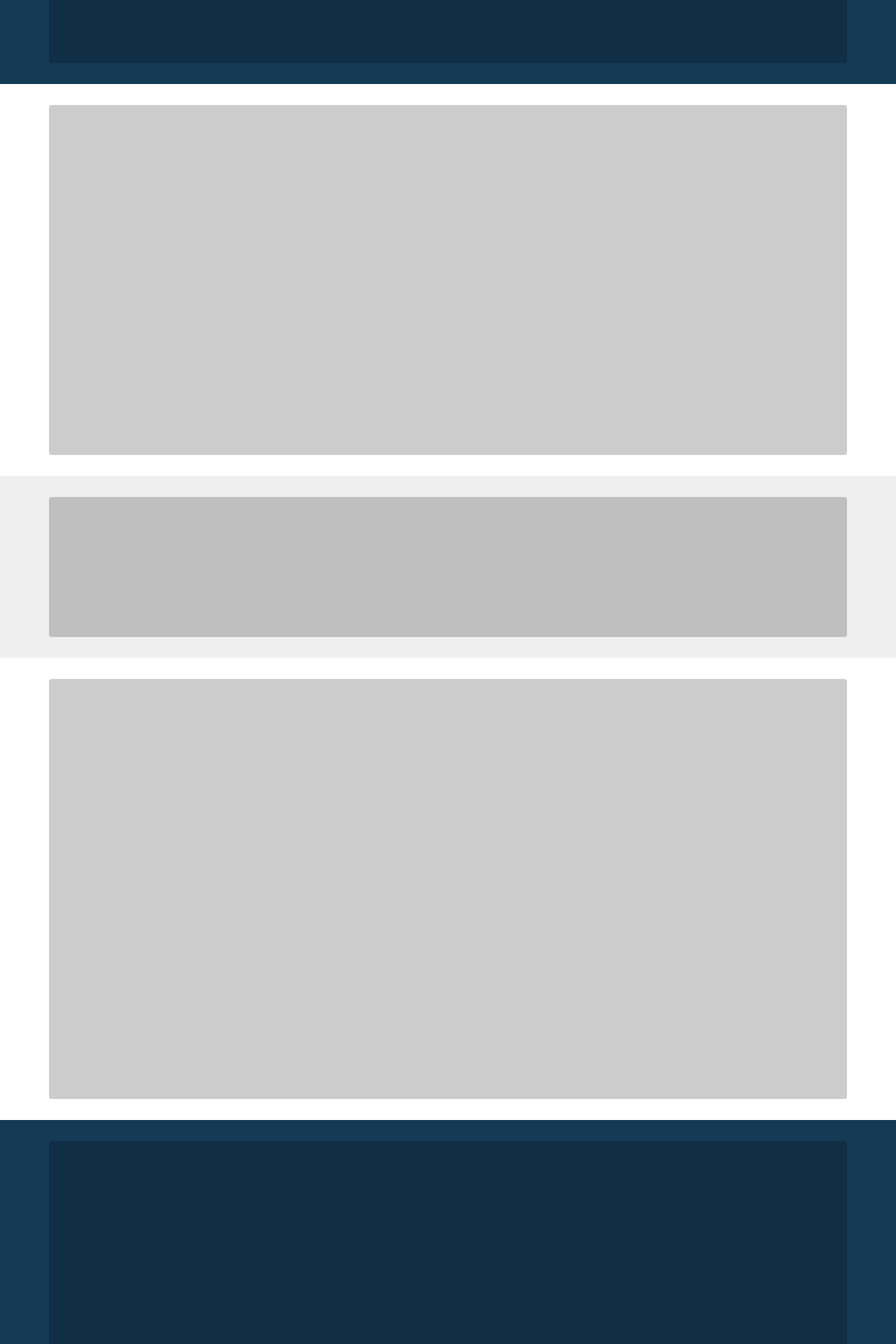
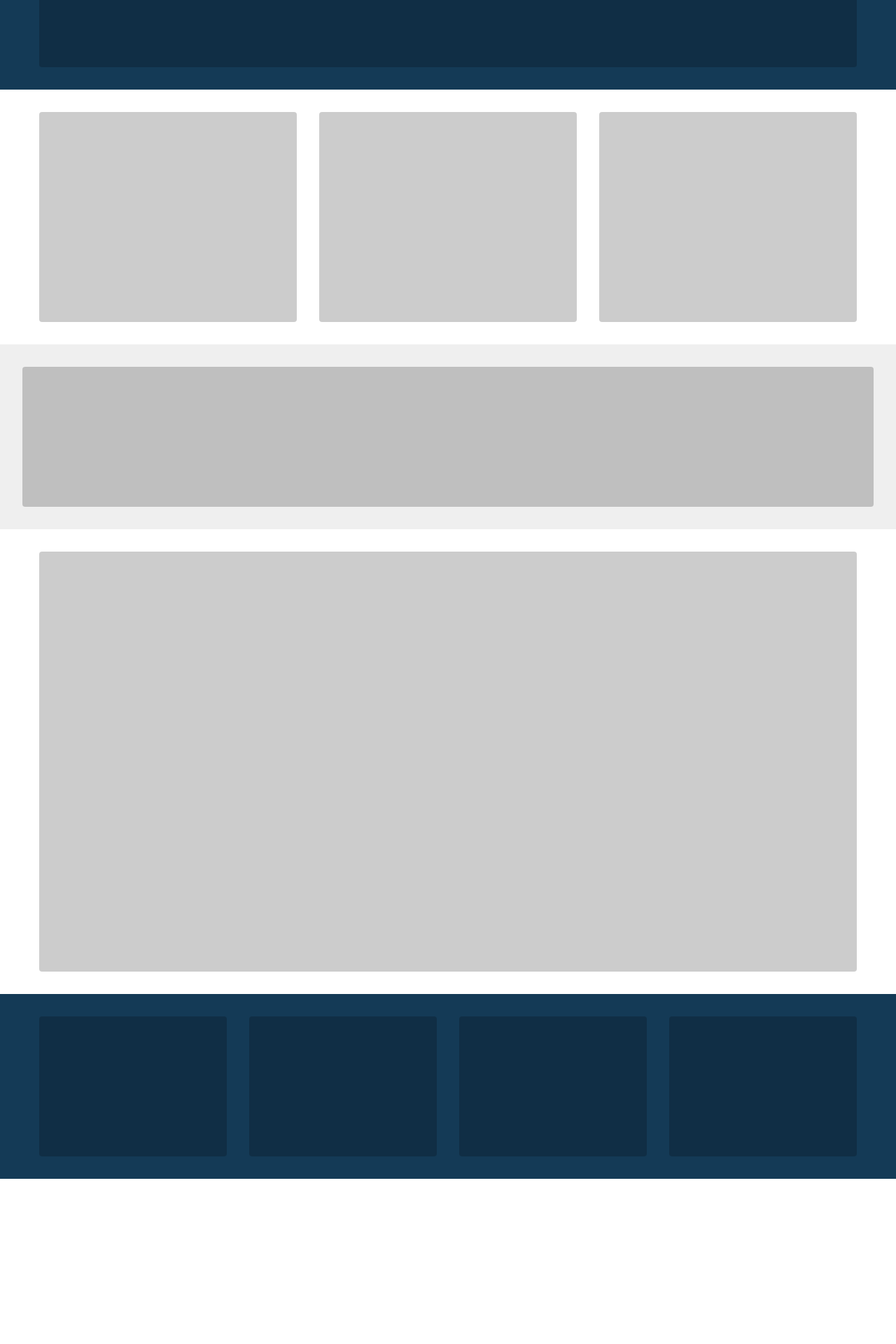
Before and after one commit to lightvue/light-page, a Nuxt app: page / in a window 1280 px wide. Shown: the part 500-2420 px from the top of the page at 70% size. After the commit the page ends 2184 px from the top, so only its background shows below. Built offline with nearby package versions, Linux system fonts and the light colour scheme.

Commit message:
ADDED: Flex-divisions.

```diff
--- /dev/null
+++ b/src/assets/scss/flex.scss
@@ -0,0 +1,19 @@
+.flex-row {
+  display: flex;
+  align-items: center;
+  &.--jc-space-between {
+    justify-content: space-between;
+  }
+  &.--jc-space-around {
+    justify-content: space-around;
+  }
+  &.--wrap {
+    flex-wrap: wrap;
+  }
+  &.--no-wrap {
+    flex-wrap: nowrap;
+  }
+  .flex-item {
+    flex: 1 1 0;
+  }
+}
--- a/src/assets/scss/global.scss
+++ b/src/assets/scss/global.scss
@@ -1,3 +1,5 @@
+@import './flex.scss';
+
 *,
 *::before,
 *::after {
@@ -14,7 +16,7 @@
     max-width: $page-max-width;
     margin: auto;
     position: relative;
-    padding: 30px;
+    padding: $section-padding-default;
     &.--full-width {
       max-width: 100%;
     }
--- a/src/assets/scss/variables/_dimensions.scss
+++ b/src/assets/scss/variables/_dimensions.scss
@@ -1 +1,2 @@
-$page-max-width: 1200px;
+$page-max-width: 1232px;
+$section-padding-default: 32px;
--- a/src/pages/index.vue
+++ b/src/pages/index.vue
@@ -7,16 +7,25 @@
       <div class="dummy-block --x4"></div>
     </page-section>
     <page-section>
-      <div class="dummy-block --x5"></div>
+      <div class="flex-row --wrap dummy-flex-row">
+        <div class="flex-item dummy-flex-item dummy-block --x3"></div>
+        <div class="flex-item dummy-flex-item dummy-block --x3"></div>
+        <div class="flex-item dummy-flex-item dummy-block --x3"></div>
+      </div>
     </page-section>
-    <page-section class="--light-bg">
+    <page-section :fullWidth="true" class="--light-bg">
       <div class="dummy-block --x2"></div>
     </page-section>
     <page-section>
       <div class="dummy-block --x6"></div>
     </page-section>
     <page-section class="--dark-bg">
-      <div class="dummy-block --x3"></div>
+      <div class="flex-row --wrap dummy-flex-row">
+        <div class="flex-item dummy-flex-item dummy-block --x2"></div>
+        <div class="flex-item dummy-flex-item dummy-block --x2"></div>
+        <div class="flex-item dummy-flex-item dummy-block --x2"></div>
+        <div class="flex-item dummy-flex-item dummy-block --x2"></div>
+      </div>
     </page-section>
   </div>
 </template>
@@ -58,4 +67,11 @@ export default Vue.extend({
     height: 600px;
   }
 }
+.dummy-flex-row {
+  margin: -16px;
+}
+.dummy-flex-item {
+  margin: 16px;
+  min-width: 268px;
+}
 </style>
```
